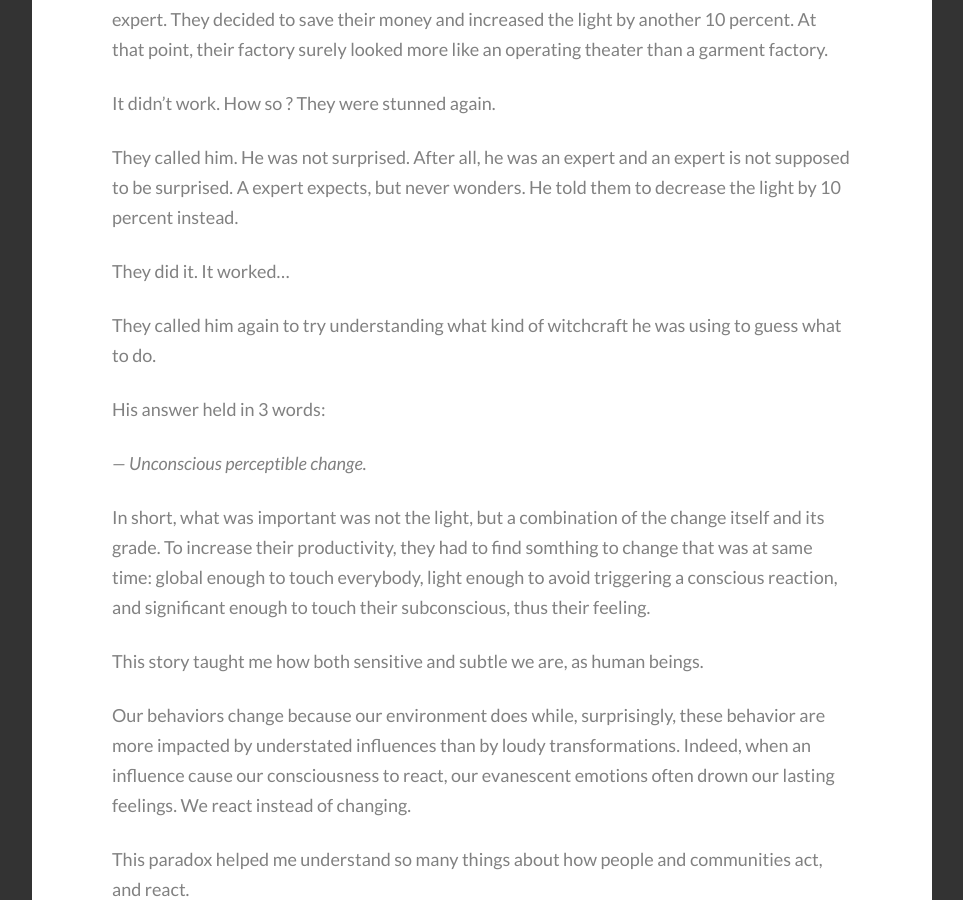
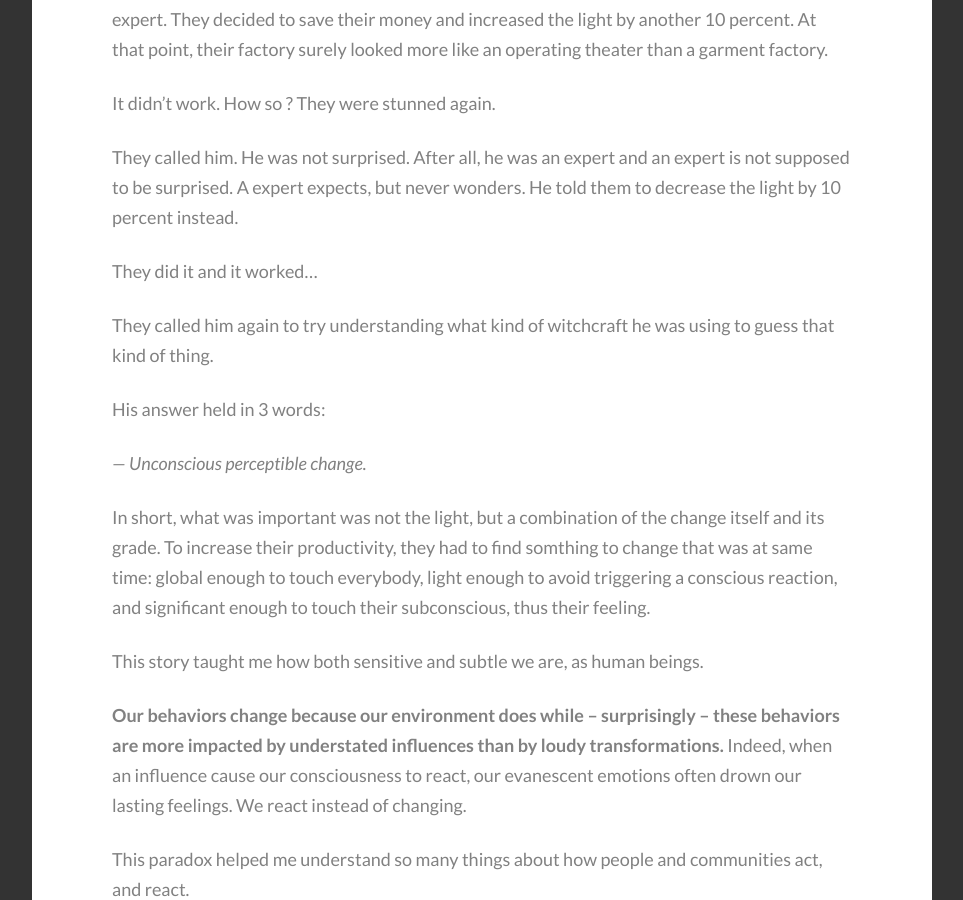
Before and after one commit to ivangabriele/blog, a Jekyll site: the page built from _posts/2018-01-26-the-story-of-a-factory-light.md, in a window 1280 px wide and 900 px high, scrolled down 2819 px. Shown: the whole window, without its empty margins (8-971 px from the left). Built offline with Jekyll 4.4.1, drawn with Linux system fonts in a browser that asks for light colours; some web fonts are replaced; comment, search, counter and statistics services are not loaded.

Commit message:
posts: update

```diff
--- a/_posts/2018-01-26-the-story-of-a-factory-light.md
+++ b/_posts/2018-01-26-the-story-of-a-factory-light.md
@@ -55,9 +55,9 @@ It didn't work. How so ? They were stunned again.
 
 They called him. He was not surprised. After all, he was an expert and an expert is not supposed to be surprised. A expert expects, but never wonders. He told them to decrease the light by 10 percent instead.
 
-They did it. It worked...
+They did it and it worked...
 
-They called him again to try understanding what kind of witchcraft he was using to guess what to do.
+They called him again to try understanding what kind of witchcraft he was using to guess that kind of thing.
 
 His answer held in 3 words:
 
@@ -67,6 +67,6 @@ In short, what was important was not the light, but a combination of the change
 
 This story taught me how both sensitive and subtle we are, as human beings.
 
-Our behaviors change because our environment does while, surprisingly, these behavior are more impacted by understated influences than by loudy transformations. Indeed, when an influence cause our consciousness to react, our evanescent emotions often drown our lasting feelings. We react instead of changing.
+**Our behaviors change because our environment does while – surprisingly – these behaviors are more impacted by understated influences than by loudy transformations.** Indeed, when an influence cause our consciousness to react, our evanescent emotions often drown our lasting feelings. We react instead of changing.
 
 This paradox helped me understand so many things about how people and communities act, and react.
```
